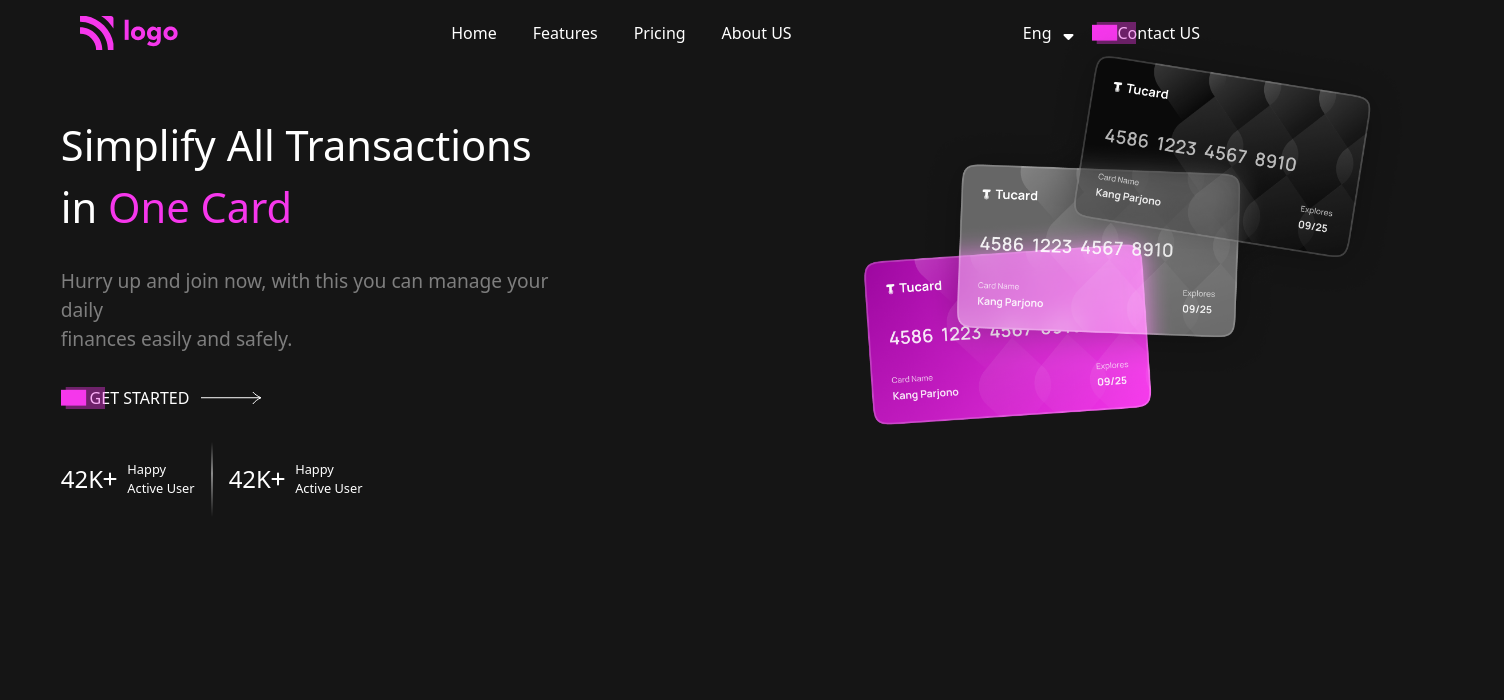
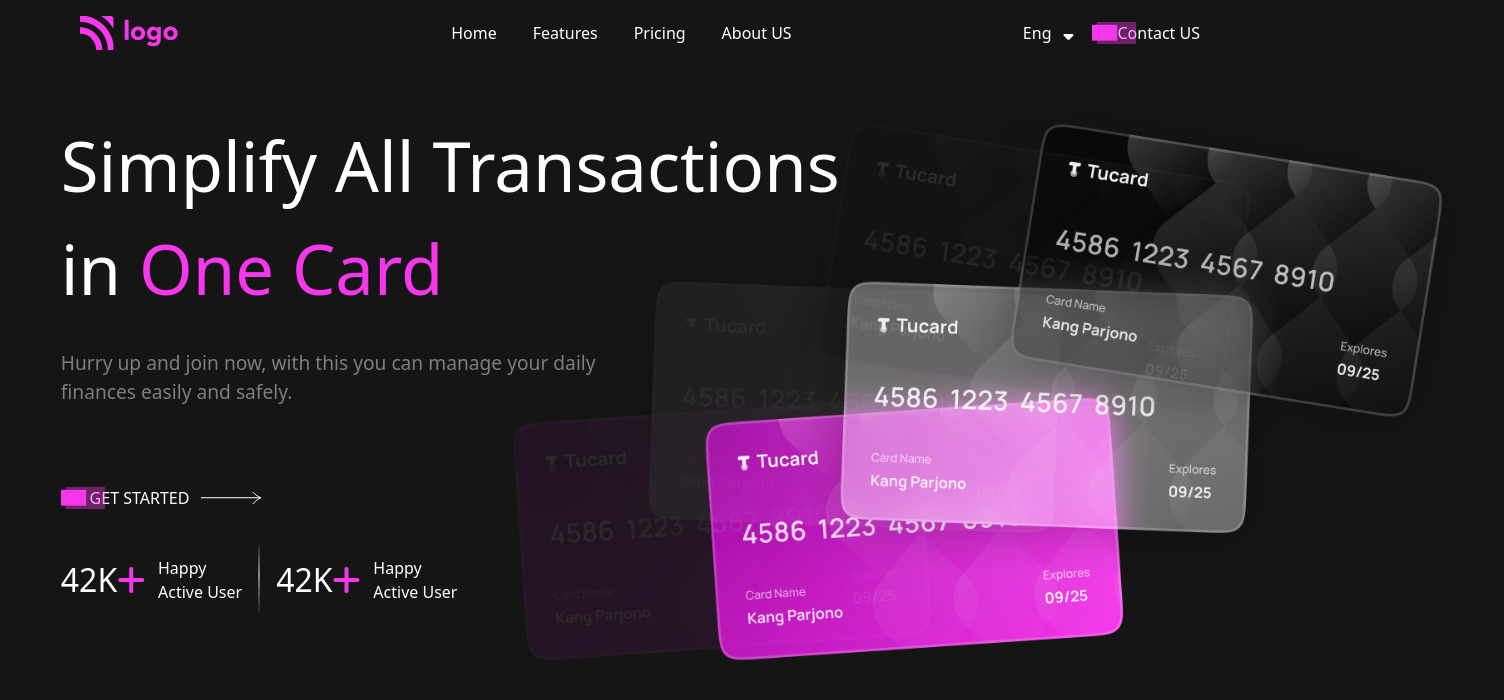
Before and after one commit to Sachin-Dabgar/fsjs2.0, a website: page 01_Project- Credit Card Landing Page/index.html in a window 1280 px wide. Shown: the whole page, 1504 px wide, since content can reach past the window. Drawn offline with nearby package versions, Linux system fonts and the light colour scheme.

Commit message:
major fixes in responsiveness

```diff
--- a/01_Project- Credit Card Landing Page/index.html
+++ b/01_Project- Credit Card Landing Page/index.html
@@ -8,7 +8,8 @@
     <link rel="stylesheet" href="https://cdnjs.cloudflare.com/ajax/libs/font-awesome/6.3.0/css/all.min.css">
     <script src="https://cdn.tailwindcss.com"></script>
 </head>
-<body class="bg-[#151515] w-screen overflow-x-hidden">
+<body class="bg-[#151515] w-[100vw] overflow-x-hidden">
+    <main class="2xl:w-[50%] 2xl:m-auto 2xl:overflow-x-hidden">
         <!-- navbar -->
         <nav>
             <!-- nav container -->
@@ -43,47 +44,48 @@
 
         <!-- hero section -->
 
-    <section class="px-[1.5em] py-[3em]">
+        <section class="px-[1.5em] py-[3em] relative">
             <!-- hero container -->
             <div>
-            <div class="flex flex-col text-white md:w-[70%] md:ml-[2.3em]">
-                <h1 class="text-[1.6rem] md:text-[2.6rem]">Simplify All Transactions <br> in <span class="text-[#F637EC]">One Card</span></h1>
+                <div class="flex flex-col text-white md:w-[70%] lg:w-[80%] md:ml-[2.3em]">
+                    <h1 class="text-[1.6rem] md:text-[2.6rem] lg:text-[4.3rem]">Simplify All Transactions <br> in <span class="text-[#F637EC]">One Card</span></h1>
                     <p class="mt-[1.5em] text-[#7E7E7E] md:text-[1.2rem] md:w-[60%]">Hurry up and join now, with this you can manage your daily <br> finances easily and safely.</p>
-                <div class="flex mt-[2em] items-center relative">
+                    <div class="flex mt-[2em] lg:mt-[5em] items-center relative">
                         <button class="ml-[1.8em]">GET STARTED</button>
                         <img class="ml-[0.7em]" src="./Assets/Icons/RightArrow.svg" alt="">
                         <img class="absolute" src="./Assets/Icons/btn-pink-bg.svg" alt="">
                     </div>
                     <div class="flex mt-[2em] gap-4">
+                        <div class="flex items-center text-[1.5rem] lg:text-[2rem]">
                             <div class="flex items-center">
-                        <div class="flex items-center">
-                            <p class="text-[1.5rem]">42K</p>
-                            <i class="fa-solid fa-plus"></i>
+                                <p>42K</p>
+                                <i class="fa-solid fa-plus text-[#F637EC]"></i>
                             </div>
                             <div>
-                            <p class="text-[0.8rem] ml-[0.8em]">Happy <br> Active User</p>
+                                <p class="text-[0.8rem] lg:text-[1rem] ml-[0.8em]">Happy <br> Active User</p>
                             </div>
                         </div>
                         <div>
                             <img src="./Assets/Icons/Vector 402.svg" alt="">
                         </div>
+                        <div class="flex items-center text-[1.5rem] lg:text-[2rem]">
                             <div class="flex items-center">
-                        <div class="flex items-center">
-                            <p class="text-[1.5rem]">42K</p>
-                            <i class="fa-solid fa-plus"></i>
+                                <p>42K</p>
+                                <i class="fa-solid fa-plus text-[#F637EC]"></i>
                             </div>
                             <div>
-                            <p class="text-[0.8rem] ml-[0.8em]">Happy <br> Active User</p>
+                                <p class="text-[0.8rem] lg:text-[1rem] ml-[0.8em]">Happy <br> Active User</p>
                             </div>
                         </div>
                     </div>
                 </div>
-            <img class="hidden md:block md:absolute md:w-[550px] md:top-[1em] md:-right-[8.3em]" src="./Assets/Photos/frontCards.png" alt="">
-            <!-- <img class="hidden md:block md:absolute md:w-[70%] md:top-[0em] md:-right-[2em]" src="./Assets/Photos/backCards.png" alt="">  -->
+                <img class="hidden md:block md:absolute md:w-[600px] lg:w-[800px] md:top-[0em] md:right-[-14em]" src="./Assets/Photos/frontCards.png" alt="">
+                <img class="hidden md:block md:absolute md:w-[600px] lg:w-[800px] md:top-[0em] md:-right-[2em]" src="./Assets/Photos/backCards.png" alt="">
             </div>
         </section>
 
         <!-- hero section -->
+    </main>
 
 
 </body>
```
Lines whose indentation alone changed are shown as unchanged.
